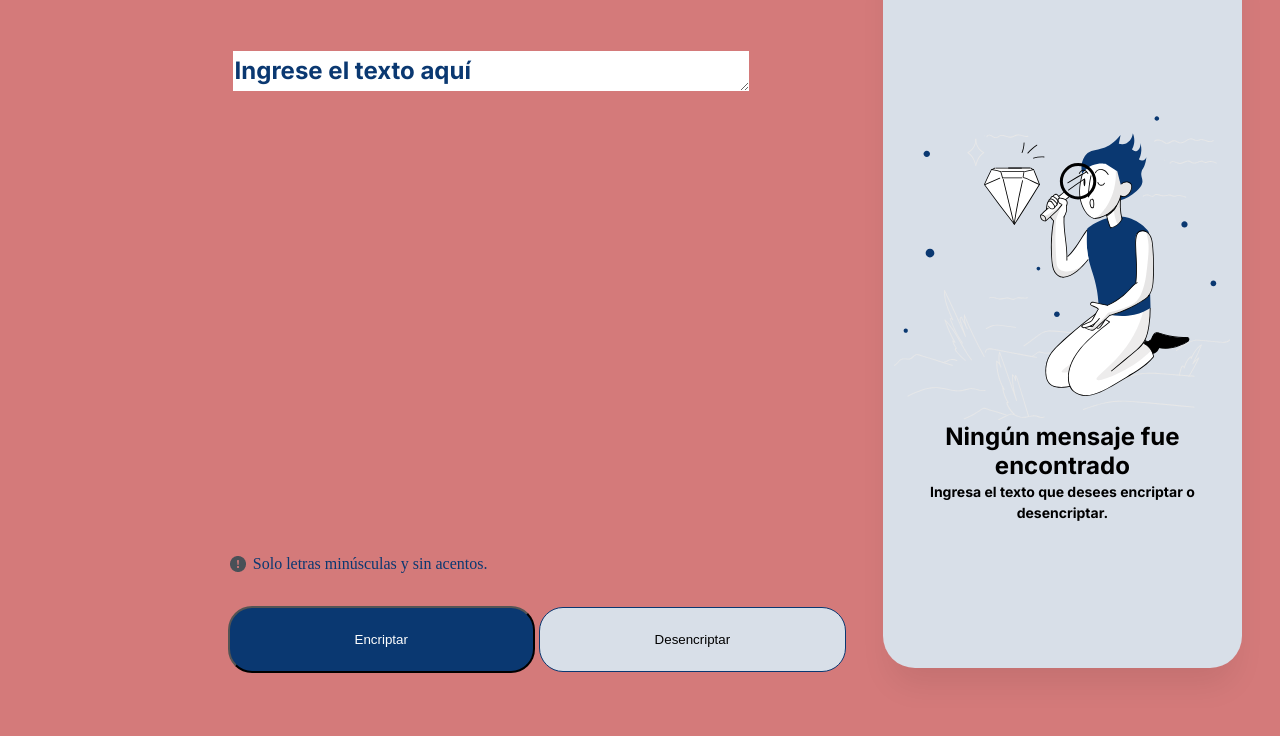
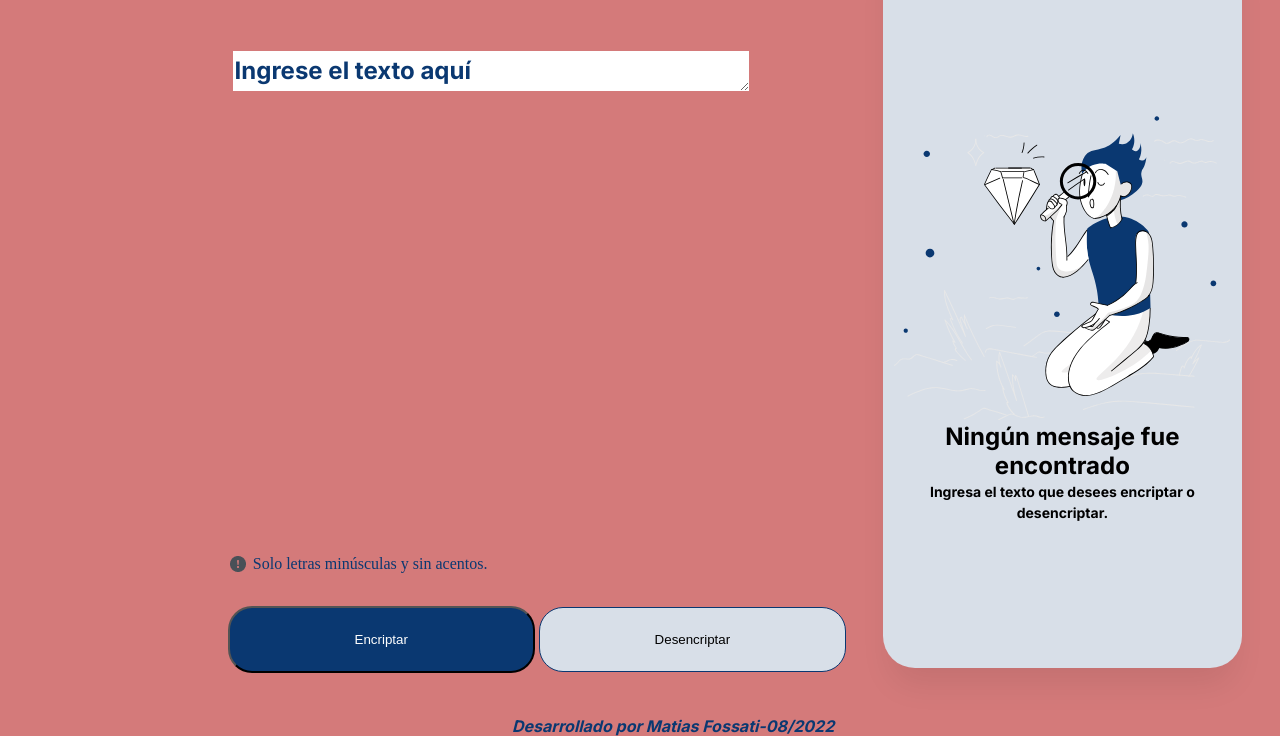
Before and after one commit to Matias5598/Proyecto-Encriptador, a plain HTML site: page index.html in a window 1280 px wide. Shown: the part 92-828 px from the top of the page. Before the commit the page ends 800 px from the top, so only its background shows below. Drawn offline with Linux system fonts and the light colour scheme.

Commit message:
agregado de pie de pagina

```diff
--- a/index.html
+++ b/index.html
@@ -49,6 +49,9 @@
             </div>
         </div>
     </main>
+    <footer>
+        <p>Desarrollado por Matias Fossati-08/2022</p>
+    </footer>
 
     <script src="logica-encriptador.js"></script>
 
--- a/style.css
+++ b/style.css
@@ -200,3 +200,14 @@ body{
     transform: scale(0.98);
 
 }
+
+footer p{
+    position: absolute;
+    top: 100%;
+    left: 40%;
+    margin: 10px 0;
+
+    font-family: 'Inter';
+    font-style: italic;
+    color: #0A3871;
+}
```
